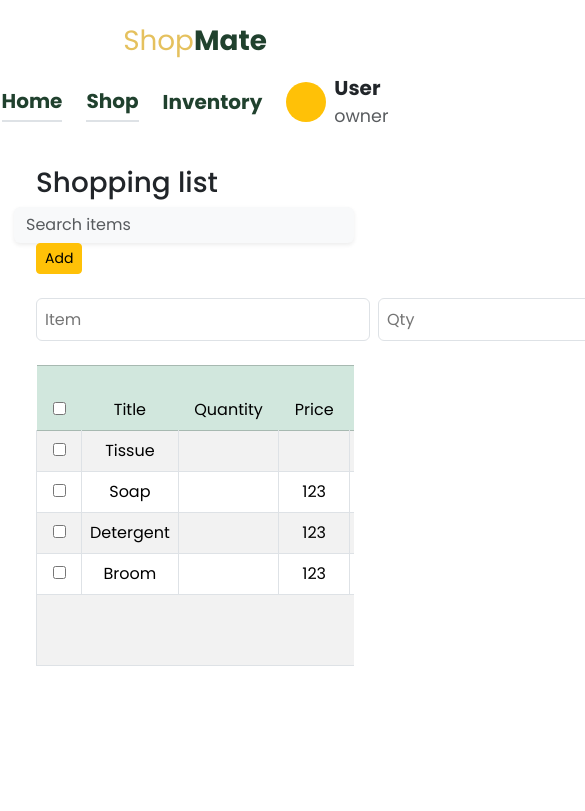
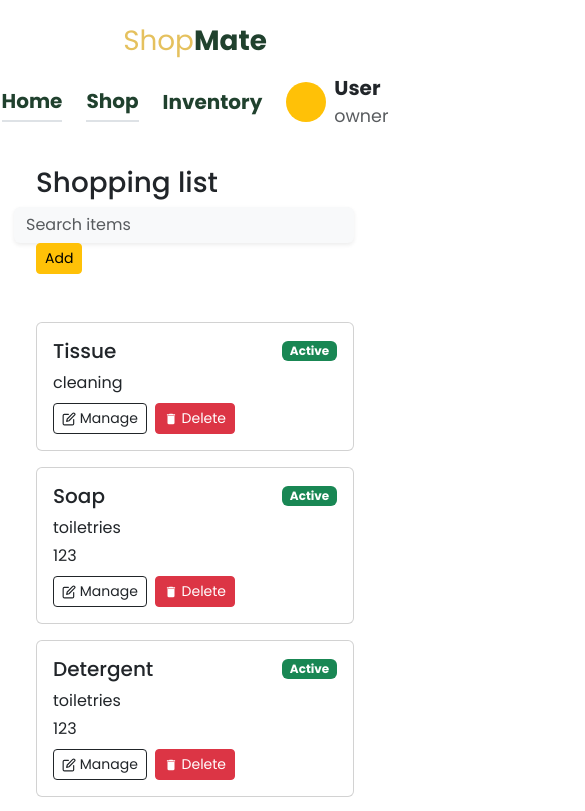
Before and after one commit to J-JMN/Phase2-Group6-project, a React (Vite) app: page /home in a window 390 px wide. Shown: the top 811 px of the page, 585 px wide, since content can reach past the window. Built offline with nearby package versions, Linux system fonts and the light colour scheme; data requests are answered from the project's data file.

Commit message:
Remove bugs

```diff
--- a/src/pages/ShoppingList.jsx
+++ b/src/pages/ShoppingList.jsx
@@ -1,12 +1,22 @@
 import React, { useEffect, useState } from 'react';
 import { Row, Col, Form, Button, Container } from 'react-bootstrap';
 import { Table } from 'react-bootstrap';
+import useFetch from '../hooks/useFetch';
+import { DeleteIcon, EditIcon } from '../components/icons'
 
 
 
 const ShoppingList = () => {
   const [shoppingList, setShoppingList] = useState([]);
   const [searchTerm, setSearchTerm] = useState('');
+  const [showForm, setShowForm] = useState(false);
+  const [options, setOptions] = useState({
+    titles: [],
+    categories: [],
+    addedBy: [],
+    status: [],
+  });
+
   const [formData, setFormData] = useState({
     title: '',
     quantity: '',
@@ -16,19 +26,63 @@ const ShoppingList = () => {
     status: 'false'
   });
 
-  const users = ['Dominic', 'Dennis', 'Pauline', 'Joseph'];
-  const statuses = ['Buy', 'Purchased'];
+  let { data: inventoryData, loading: inventoryDataLoading, error: inventoryDataError, refetch: inventoryDataRefetch } = useFetch('http://localhost:3000/inventory');
+  console.log('with assigning variable', inventoryData)
+  let { data, loading, error, refetch } = useFetch('http://localhost:3000/inventory');
+  const { data: accountData, loading: accountLoading, error: accountError } = useFetch('http://localhost:3000/account'); //useFetch for account data
 
+  console.log('without assigning variable', data)
+  console.log('Dropdown/Table Data:', inventoryData);
+  console.log('Refetch Data:', data);
+  if (inventoryDataLoading || loading) console.log('Data is loading...');
+  if (inventoryDataError || error) console.error('Error fetching inventory:', inventoryDataError || error);
   useEffect(() => {
-    fetch('/inventory')
-      .then(res => res.json())
-      .then(data => setShoppingList(data))
-      .catch(err => console.error('Failed to fetch data:', err));
-  }, []);
+    if (inventoryData) {
+      setShoppingList(inventoryData); // Table data
+
+      const titles = [...new Set(inventoryData.map(item => item.title))];
+      const categories = [...new Set(inventoryData.map(item => item.category))];
+      const addedBy = [...new Set(inventoryData.map(item => item.addedBy))];
+      const status = [...new Set(inventoryData.map(item => item.status))];
+
+      setOptions({ titles, categories, addedBy, status });
+    }
+  }, [inventoryData]);
+  useEffect(() => { //useEffect to display option for added by
+    if (accountData && accountData.members) {
+      const memberNames = accountData.members.map(member => member.name);
+      setOptions(prev => ({ ...prev, addedBy: memberNames }));
+    }
+  }, [accountData]);
+
 
   const handleChange = (e) => {
     const { name, value } = e.target;
+
+    // Special handling for title selection
+    if (name === "title") {
+      // Find the selected item based on the title
+      const selectedItem = shoppingList.find(item => item.title === value);
+
+      // Update formData with the corresponding price and category
+      if (selectedItem) {
+        setFormData(prev => ({
+          ...prev,
+          title: value,
+          price: selectedItem.price,
+          category: selectedItem.category
+        }));
+      }
+    }
+    // Special handling for boolean 'status'
+    else if (name === "status") {
+      setFormData(prev => ({
+        ...prev,
+        [name]: value === "true" ? true : value === "false" ? false : ""
+      }));
+    } else {
       setFormData(prev => ({ ...prev, [name]: value }));
+    }
   };
 
   const handleSubmit = async (e) => {
@@ -36,18 +90,21 @@ const ShoppingList = () => {
     const newItem = { ...formData };
 
     try {
-      const res = await fetch('/inventory', {
+      const res = await fetch('http://localhost:3000/inventory', {
         method: 'POST',
         headers: {
           'Content-Type': 'application/json'
         },
         body: JSON.stringify(newItem)
       });
-      const data = await res.json();
+
+      const created = await res.json();
       if (res.ok) {
-        setShoppingList(prev => [...prev, data]);
         alert('Item added successfully!');
-        setFormData({ title: '', quantity: '', price: '', category: '', addedBy: '', status: 'Buy' });
+        setFormData({ title: '', quantity: '', price: '', category: '', addedBy: '', status: '' });
+
+        // Refresh shopping list data after adding the item
+        await inventoryDataRefetch(); // Refetch the updated data
       } else {
         alert('Failed to add item.');
       }
@@ -80,37 +137,65 @@ const ShoppingList = () => {
             />
           </Col>
           <Col xs="auto">
-            <Button type="submit" form="addItemForm" variant="warning" size="sm">
-              Add
+            <Button
+              variant="warning"
+              size="sm"
+              onClick={() => setShowForm(prev => !prev)}
+            >
+              {showForm ? 'Close' : 'Add'}
             </Button>
           </Col>
         </Row>
 
+
         {/* Form section: Details for the item */}
+        {showForm && (
           <Row className="mb-4">
             <Col xs="auto">
               <form id="addItemForm" onSubmit={handleSubmit} className="d-flex gap-2">
-              <input name="title" value={formData.title} onChange={handleChange} placeholder="Item" className="border p-2 rounded" required />
+                <select name="title" value={formData.title} onChange={handleChange} className="border p-2 rounded" required>
+                  <option value="" disabled>Select Item</option>
+                  {options.titles.map(title => (
+                    <option key={title} value={title}>{title}</option>
+                  ))}
+                </select>
                 <input name="quantity" value={formData.quantity} onChange={handleChange} type="number" placeholder="Qty" className="border p-2 rounded" required />
                 <input name="price" value={formData.price} onChange={handleChange} type="number" placeholder="Price" className="border p-2 rounded" required />
-              <input name="category" value={formData.category} onChange={handleChange} placeholder="Category" className="border p-2 rounded" required />
+                <select name="category" value={formData.category} onChange={handleChange} className="border p-2 rounded" required>
+                  <option value="" disabled>Select Category</option>
+                  {options.categories.map(category => (
+                    <option key={category} value={category}>{category}</option>
+                  ))}
+                </select>
                 <select name="addedBy" value={formData.addedBy} onChange={handleChange} className="border p-2 rounded" required>
                   <option value="" disabled>Added By</option>
-                {users.map(user => (
+                  {options.addedBy.map(user => (
                     <option key={user} value={user}>{user}</option>
                   ))}
                 </select>
-              <select name="status" value={formData.status} onChange={handleChange} className="border p-2 rounded" required>
-                {statuses.map(status => (
-                  <option key={status} value={status}>{status}</option>
-                ))}
+
+                <select
+                  name="status"
+                  value={formData.status === true ? "true" : formData.status === false ? "false" : ""}
+                  onChange={handleChange}
+                  className="border p-2 rounded"
+                  required
+                >
+                  <option value="" disabled>Status</option>
+                  <option value="true">Active</option>
+                  <option value="false">Used</option>
                 </select>
+                <Button type="submit" variant="success" size="sm">Save</Button>
               </form>
+
             </Col>
           </Row>
+        )}
 
         {/* Table section */}
-        <Table striped bordered hover responsive className="text-center">
+        <div className="overflow-auto" style={{ maxHeight: '400px' }}>
+          <Table striped bordered hover responsive className="text-center d-none d-sm-table"
+>
             <thead>
               <tr className="table-success text-white">
                 <th className="border-0 px-3"><input type="checkbox" /></th>
@@ -132,19 +217,49 @@ const ShoppingList = () => {
                   <td>{item.price}</td>
                   <td>{item.category}</td>
                   <td>{item.addedBy}</td>
-                <td>{item.status}</td>
                   <td>
+                    <span className={`badge bg-${item.status ? 'success' : 'warning'}`}>
+                      {item.status ? 'Active' : 'Used'}
+                    </span>
+                  </td>
 
+                  <td>
+                    <div className="d-flex gap-2 justify-content-center">
+                      <button className='btn btn-sm btn-outline-white'><EditIcon /> Manage</button>
+                      <button className='btn btn-sm btn-danger'><DeleteIcon /> Delete</button>
+                    </div>
                   </td>
                 </tr>
               ))}
-            <tr>
-              <td colSpan="8" className="text-end p-3">
-                <Button variant="">Manage</Button>
-              </td>
-            </tr>
             </tbody>
           </Table>
+        </div>
+        {/* Responsiveness in small screens */}
+        <div className="d-block d-sm-none mt-4">
+          {filteredList.map((item) => (
+            <div className="card mb-3" key={item?.id}>
+              <div className="card-body">
+                <div className='d-flex justify-content-between align-items-center mb-2'>
+                  <h5 className="mb-0">{item?.title}</h5>
+                  <span className={`badge bg-${item?.status ? 'success' : 'warning'}`}>
+                    {item?.status ? 'Active' : 'Used'}
+                  </span>
+                </div>
+                <p className="mb-1">{item?.category}</p>
+                <p className="mb-2">{item?.price}</p>
+                <div className="d-flex gap-2">
+                  <Button variant="outline-dark" size="sm">
+                    <EditIcon /> Manage
+                  </Button>
+                  <Button variant="danger" size="sm">
+                    <DeleteIcon /> Delete
+                  </Button>
+                </div>
+              </div>
+            </div>
+          ))}
+        </div>
+
 
       </Container>
     </div>
```
Lines whose indentation alone changed are shown as unchanged.
